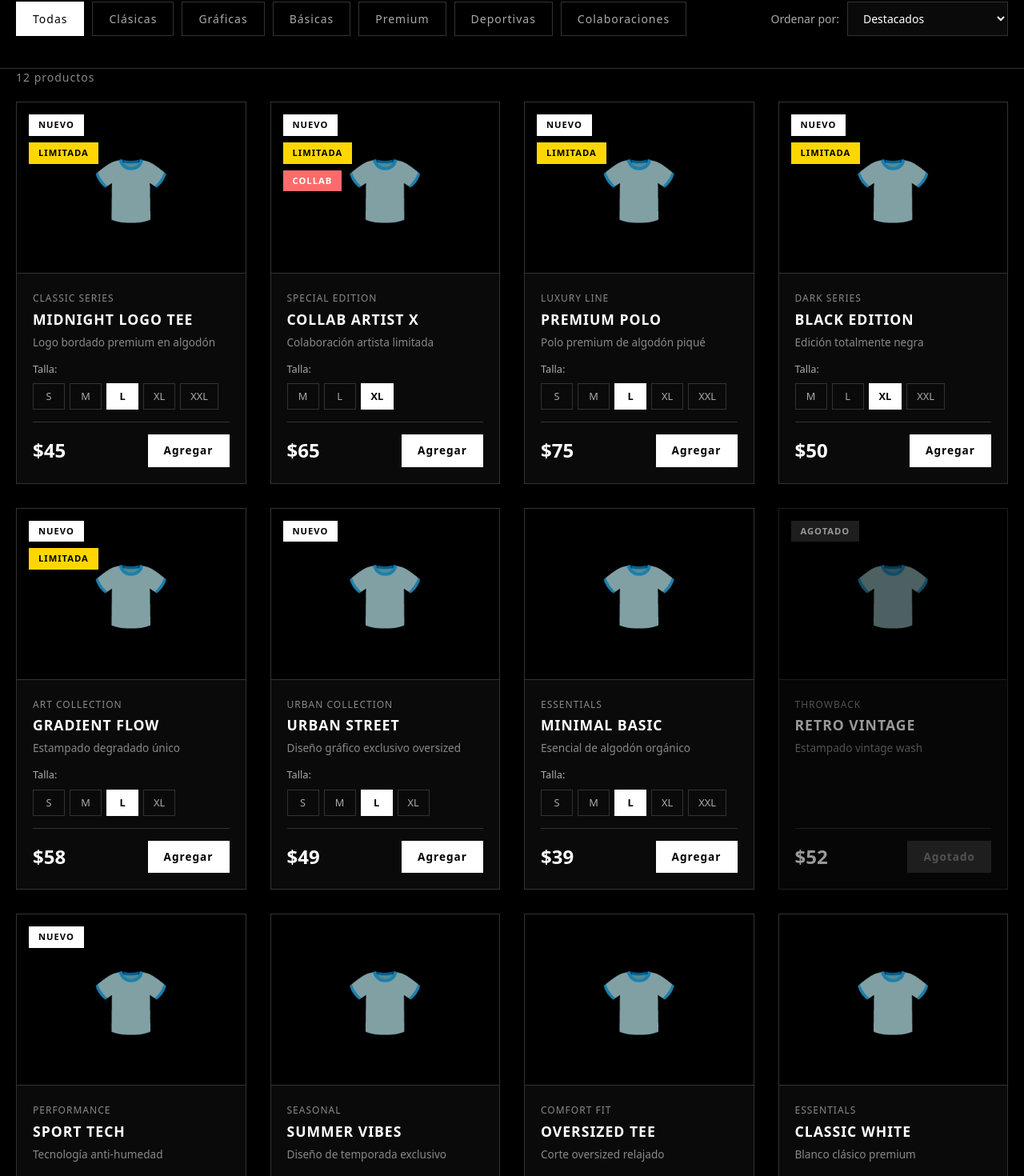
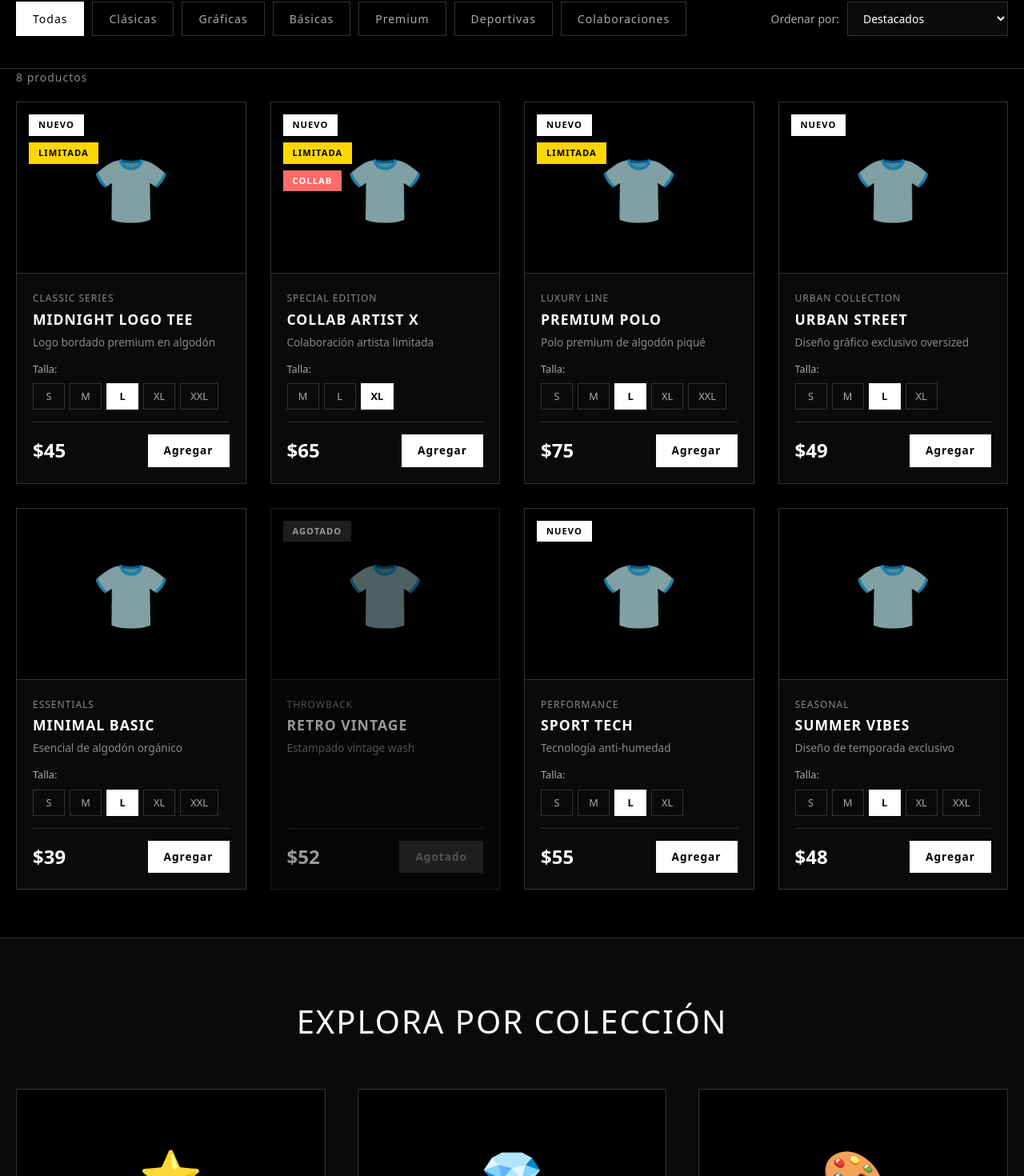
Before and after one commit to CryBaby607/Dukicks, a React (Vite) app: page /coleccion in a window 1280 px wide. Shown: the part 98-1568 px from the top of the page at 80% size. Built offline with nearby package versions, Linux system fonts and the light colour scheme.

Commit message:
30/10/2025

```diff
--- a/src/pages/Coleccion.jsx
+++ b/src/pages/Coleccion.jsx
@@ -108,58 +108,6 @@ const Coleccion = () => {
       price: 48,
       image: '👕',
       description: 'Diseño de temporada exclusivo',
-      sizes: ['S', 'M', 'L', 'XL', 'XXL'],
-      stock: true,
-      nuevo: false,
-      limitada: false
-    },
-    {
-      id: 'Coleccion-9', // ID ACTUALIZADO
-      name: 'BLACK EDITION',
-      category: 'clasica',
-      collection: 'Dark Series',
-      price: 50,
-      image: '👕',
-      description: 'Edición totalmente negra',
-      sizes: ['M', 'L', 'XL', 'XXL'],
-      stock: true,
-      nuevo: true,
-      limitada: true
-    },
-    {
-      id: 'Coleccion-10', // ID ACTUALIZADO
-      name: 'OVERSIZED TEE',
-      category: 'basica',
-      collection: 'Comfort Fit',
-      price: 42,
-      image: '👕',
-      description: 'Corte oversized relajado',
-      sizes: ['S', 'M', 'L', 'XL'],
-      stock: true,
-      nuevo: false,
-      limitada: false
-    },
-    {
-      id: 'Coleccion-11', // ID ACTUALIZADO
-      name: 'GRADIENT FLOW',
-      category: 'grafica',
-      collection: 'Art Collection',
-      price: 58,
-      image: '👕',
-      description: 'Estampado degradado único',
-      sizes: ['S', 'M', 'L', 'XL'],
-      stock: true,
-      nuevo: true,
-      limitada: true
-    },
-    {
-      id: 'Coleccion-12', // ID ACTUALIZADO
-      name: 'CLASSIC WHITE',
-      category: 'basica',
-      collection: 'Essentials',
-      price: 39,
-      image: '👕',
-      description: 'Blanco clásico premium',
       sizes: ['S', 'M', 'L', 'XL', 'XXL'],
       stock: true,
       nuevo: false,
--- a/src/pages/Hombres.jsx
+++ b/src/pages/Hombres.jsx
@@ -106,18 +106,6 @@ const Hombres = () => {
       stock: true,
       nuevo: true,
       destacado: true
-    },
-    {
-      id: 9,
-      name: 'COMFORT WALK',
-      category: 'lifestyle',
-      price: 129,
-      image: '👟',
-      sizes: [8, 9, 10, 11],
-      color: 'Beige',
-      stock: true,
-      nuevo: false,
-      destacado: false
     }
   ];
 
--- a/src/pages/Mujeres.jsx
+++ b/src/pages/Mujeres.jsx
@@ -115,32 +115,6 @@ const Mujeres = () => {
       stock: true,
       nuevo: true,
       destacado: true
-    },
-    {
-      id: 'Mujer-9', // ID ACTUALIZADO
-      name: 'PREMIUM SPORT',
-      category: 'running',
-      price: 199,
-      image: '👟',
-      sizes: [6, 7, 8, 9],
-      color: 'Negro/Verde',
-      colorCode: 'negro',
-      stock: true,
-      nuevo: true,
-      destacado: true
-    },
-    {
-      id: 'Mujer-10', // ID ACTUALIZADO
-      name: 'COMFORT PLUS',
-      category: 'lifestyle',
-      price: 129,
-      image: '👟',
-      sizes: [5, 6, 7, 8, 9],
-      color: 'Gris',
-      colorCode: 'gris',
-      stock: true,
-      nuevo: false,
-      destacado: false
     }
   ];
 
```
